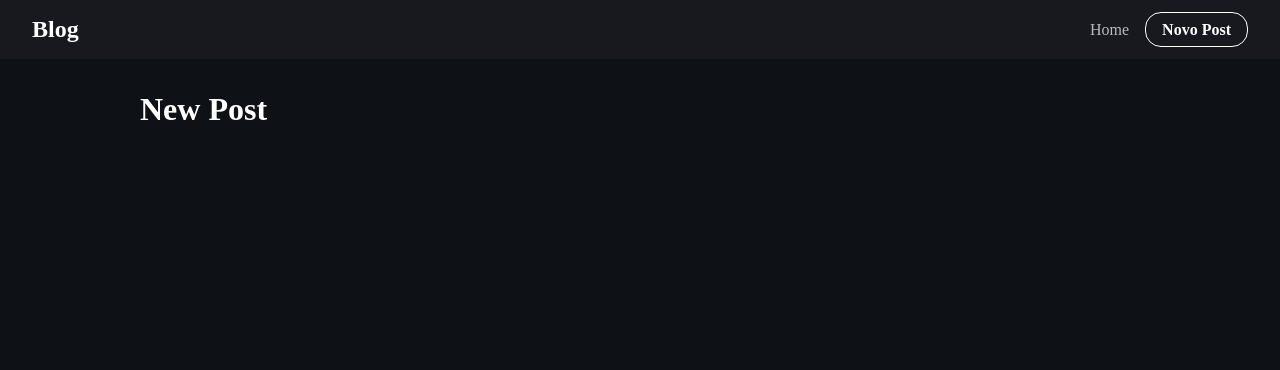
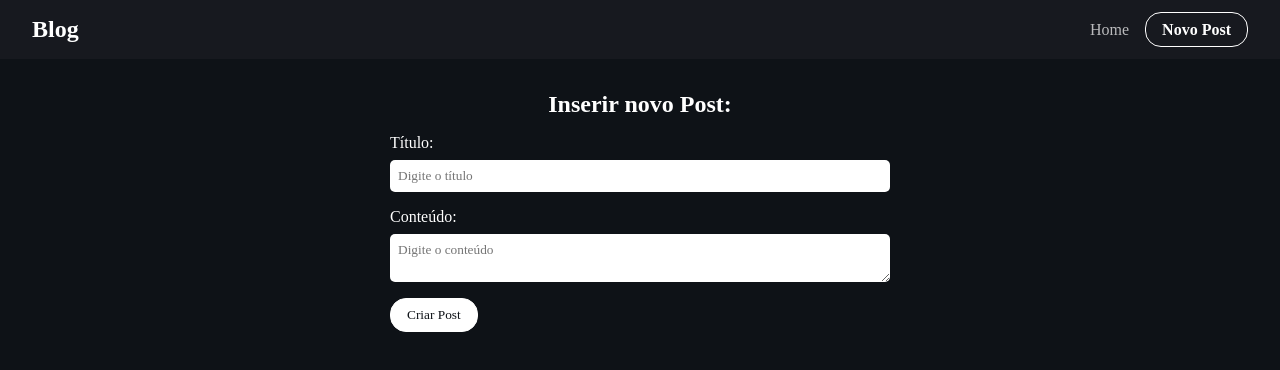
Before and after one commit to endryus7/Blog-com-React, a React (Vite) app in the folder Blog/: page /new in a window 1280 px wide. Shown: the top 370 px of the page. Built offline with nearby package versions, Linux system fonts and the light colour scheme; a web font is replaced by a local one.

Commit message:
Cria página de criação de post

```diff
--- /dev/null
+++ b/Blog/src/routes/NewPost.css
@@ -0,0 +1,27 @@
+.new-post h2 {
+    text-align: center;
+    margin-bottom: 1rem;
+}
+
+form {
+    max-width: 500px;
+    width: 100%;
+    margin: 0 auto;
+}
+
+.form-control {
+    display: flex;
+    flex-direction: column;
+    margin-bottom: 1rem;
+}
+
+.form-control label {
+    margin-bottom: 0.5rem;
+}
+
+.form-control input,
+.form-control textarea {
+    padding: 0.5rem;
+    border-radius: 5px;
+    border: none;
+}
--- a/Blog/src/routes/NewPost.jsx
+++ b/Blog/src/routes/NewPost.jsx
@@ -1,9 +1,28 @@
-import React from 'react'
+import "./NewPost.css"
 
 const NewPost = () => {
   return (
-    <div>
-        <h1>New Post</h1>
+    <div className='new-post'>
+        <h2>Inserir novo Post:</h2>
+        <form>
+          <div className="form-control">
+            <label htmlFor="title">Título:</label>
+            <input
+            type="text"
+            name='title'
+            placeholder='Digite o título'
+            />
+          </div>
+          <div className="form-control">
+            <label htmlFor="body">Conteúdo:</label>
+            <textarea
+            name="body"
+            id="body"
+            placeholder='Digite o conteúdo'
+            ></textarea>
+          </div>
+          <input type="submit" value="Criar Post" className='btn'/>
+        </form>
     </div>
   )
 }
```
